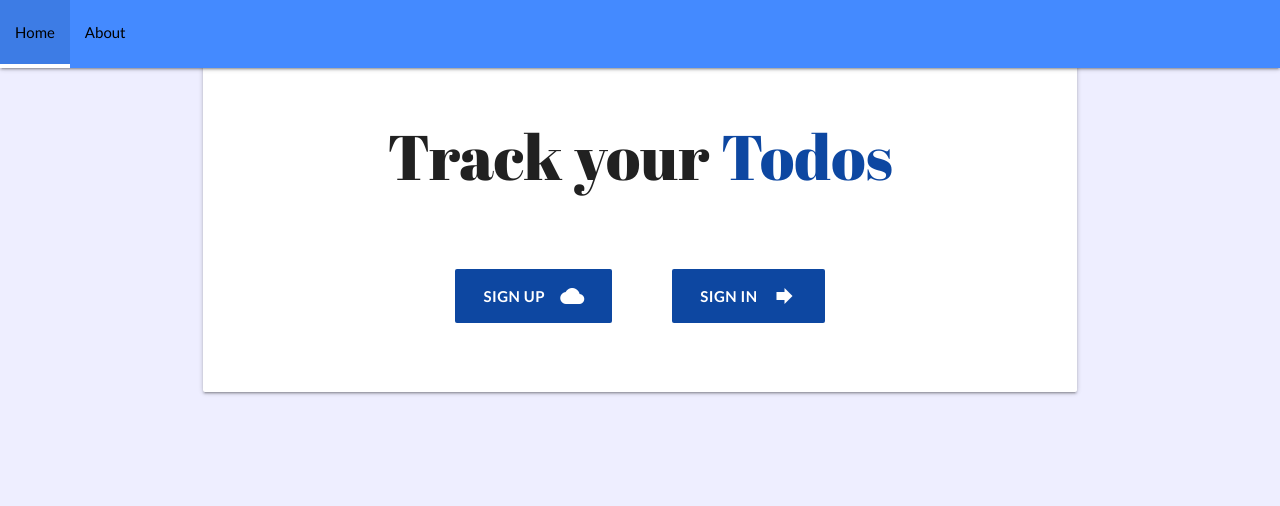
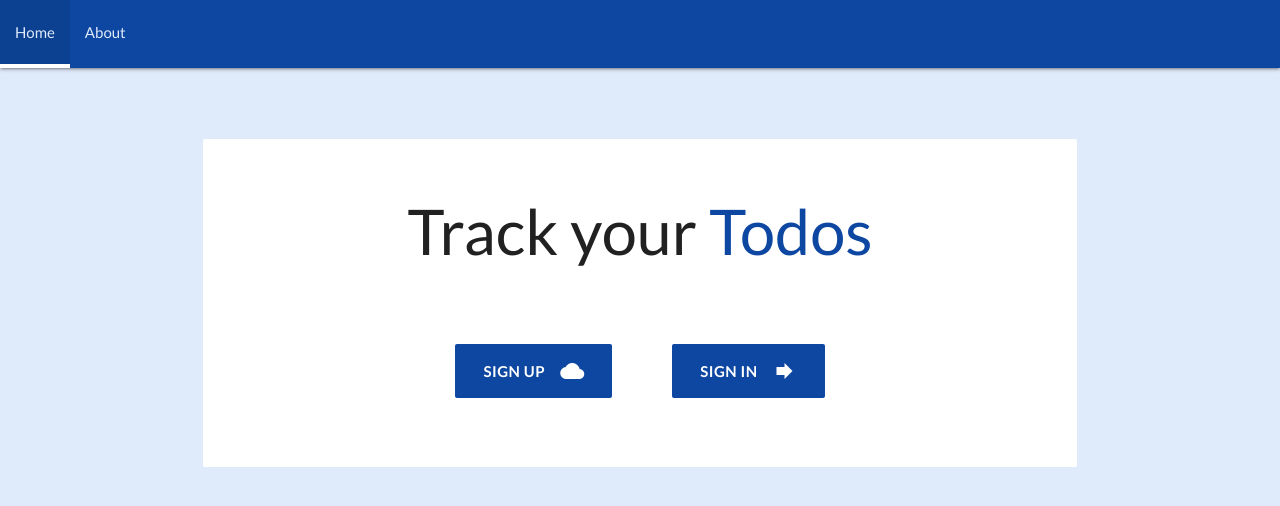
Before and after one commit to akshajb/todoapp, a Vue app: page / in a window 1280 px wide. Shown: the top 506 px of the page. Built offline with nearby package versions, Linux system fonts and the light colour scheme; no server answers.

Commit message:
Color scheme and Dates computed

```diff
--- a/src/App.vue
+++ b/src/App.vue
@@ -22,9 +22,15 @@ export default {
 </script>
 <style>
 @import url("https://fonts.googleapis.com/css2?family=Lato:wght@100;300;400;700&display=swap");
+:root {
+  --main_one: #0d47a1;
+  --main_two: #dfeafb;
+  --main_three: #3dedff;
+}
+
 body {
   font-family: "Lato", sans-serif;
-  background: #eeeeff;
+  background: var(--main_two);
 }
 h2 {
   font-weight: 300 !important;
--- a/src/components/Navbar.vue
+++ b/src/components/Navbar.vue
@@ -1,13 +1,13 @@
 <template>
   <div class="Navbar navbar-fixed">
-    <nav class="nav-extended blue accent-2">
+    <nav class="nav-extended blue darken-4">
       <div class="nav-wrapper">
         <ul class="center">
           <li>
-            <router-link class="black-text" to="/">Home</router-link>
+            <router-link class="secondary" to="/">Home</router-link>
           </li>
           <li>
-            <router-link class="black-text" to="/about">About</router-link>
+            <router-link class="secondary" to="/about">About</router-link>
           </li>
           <li v-if="userInfo.uid">
             <a
@@ -57,6 +57,9 @@ export default {
 
 <!-- Add "scoped" attribute to limit CSS to this component only -->
 <style scoped>
+.secondary {
+  color: #dfeafb;
+}
 .modal {
   height: 100%;
 }
--- a/src/store/modules/Todos.js
+++ b/src/store/modules/Todos.js
@@ -39,6 +39,11 @@ const mutations = {
   editStatus: (state, todo) => {
     var index = state.todos.findIndex((element) => element._id == todo._id);
     state.todos[index].status = todo.status;
+  },
+
+  editDate: (state, todo) => {
+    var index = state.todos.findIndex((element) => element._id == todo._id);
+    state.todos[index].date = todo.date;
   },
 };
 
--- a/src/views/AddTodo.vue
+++ b/src/views/AddTodo.vue
@@ -1,6 +1,6 @@
 <template>
   <div class="add-todo container">
-    <h2>Add Todo</h2>
+    <h4>Add Todo</h4>
     <div class="card">
       <div class="row">
         <form class="col s12" @submit.prevent="addTodo($event)">
@@ -26,7 +26,7 @@
             <label>Due Date</label>
           </div>
           <div class="input-field col s6">
-            <button class="btn waves-effect waves-light" type="submit" name="action">
+            <button class="btn blue darken-4 waves-effect waves-light" type="submit" name="action">
               Add
               <i class="material-icons right">add_circle</i>
             </button>
@@ -98,6 +98,11 @@ export default {
 .card {
   box-shadow: none;
   padding: 1rem;
-  width: 70%;
+  width: 100%;
+}
+@media only screen and (min-width: 600px) {
+  .card {
+    width: 70%;
+  }
 }
 </style>
--- a/src/views/Dashboard.vue
+++ b/src/views/Dashboard.vue
@@ -1,6 +1,6 @@
 <template>
   <div class="home container">
-    <h2>{{userInfo.name}}'s Dashboard</h2>
+    <h4>{{userInfo.name}}'s Dashboard</h4>
     <div class="card content">
       <ul class="collection" v-if="allTodos.length">
         <li class="collection-item row" v-for="(todo, i) in allTodos" :key="i">
@@ -21,7 +21,7 @@
           <div class="date col s4 m3">
             <span class="pl-3 blue-grey-text text-darken-4 white-text">
               {{
-              todo.date
+              formatDate(todo.date)
               }}
             </span>
           </div>
@@ -60,6 +60,7 @@
 <script>
 // @ is an alias to /src
 import { mapGetters, mapActions } from "vuex";
+import moment from "moment";
 export default {
   name: "Dashboard",
   components: {},
@@ -76,6 +77,9 @@ export default {
     ...mapActions(["getAllTodos"]),
     editTodo(todo) {
       this.$router.push({ name: "EditTodo", params: { newTodo: todo } });
+    },
+    formatDate(date) {
+      return moment(date).format("MMM DD, YYYY");
     }
   },
   computed: {
@@ -94,7 +98,7 @@ export default {
   box-shadow: none;
 }
 .collection {
-  background-color: #eeeeff;
+  background-color: var(--main_two);
   border: none;
 }
 .collection .collection-item {
--- a/src/views/EditTodo.vue
+++ b/src/views/EditTodo.vue
@@ -1,7 +1,7 @@
 <template>
   <div class="edit-todo container">
-    <h2>Edit Todo</h2>
-    <div class="card">
+    <h4>Edit Todo</h4>
+    <div class="card" v-if="newTodo">
       <div class="row">
         <form class="col s12" @submit.prevent="editTodo($event)">
           <div class="input-field col s12">
@@ -22,17 +22,24 @@
             <label>Status</label>
           </div>
           <div class="input-field col s6">
-            <input name="date" type="text" class="datepicker" ref="date" />
+            <input
+              name="date"
+              type="text"
+              class="datepicker"
+              :value="date"
+              ref="date"
+              @change="changeDate"
+            />
             <label>Due Date</label>
           </div>
           <div class="input-field col s6">
-            <button class="btn waves-effect waves-light" type="submit" name="action">
+            <button class="btn blue darken-4 waves-effect waves-light" type="submit" name="action">
               Edit
               <i class="material-icons right">edit</i>
             </button>
             <button
-              v-on:click="deleteTodo"
-              class="delete btn-floating btn-small waves-effect waves-light center"
+              data-target="deleteModal"
+              class="delete btn-floating btn-small waves-effect waves-light center modal-trigger"
               type="button"
             >
               <i class="material-icons red right">delete</i>
@@ -41,12 +48,28 @@
         </form>
       </div>
     </div>
+    <!-- Modal Markup -->
+    <div id="deleteModal" class="modal">
+      <div class="modal-content">
+        <h4>Are you sure you want to delete this Todo ?</h4>
+      </div>
+      <div class="modal-footer">
+        <a
+          href="#!"
+          class="btn modal-close waves-effect red waves-green white-text"
+          v-on:click="deleteTodo"
+        >
+          <i class="material-icons red right">delete</i>
+          Delete
+        </a>
+      </div>
+    </div>
   </div>
 </template>
 <script>
 import M from "materialize-css";
 import { mapActions } from "vuex";
-
+import moment from "moment";
 export default {
   name: "EditTodo",
   props: {
@@ -90,6 +113,11 @@ export default {
           _id: this.newTodo._id
         });
       }
+    },
+    date: {
+      get() {
+        return moment(this.newTodo.date).format("MMM DD, YYYY");
+      }
     }
   },
   mounted() {
@@ -99,17 +127,23 @@ export default {
     inputs.forEach(input => {
       input.focus();
     });
-    M.Datepicker.init(elems, {});
+    const instances = M.Datepicker.init(elems, {});
+    instances[0].setDate(this.newTodo.date);
   },
   methods: {
+    changeDate() {
+      var instance = M.Datepicker.getInstance(this.$refs.date);
+      this.$store.commit("editDate", {
+        date: instance.date,
+        _id: this.newTodo._id
+      });
+    },
     editTodo() {
-      var instance = M.Datepicker.getInstance(this.$refs.date);
-      this.newTodo.date = instance.date;
       if (
+        this.newTodo.date &&
         this.newTodo.title &&
         this.newTodo.desc &&
-        this.newTodo.status &&
-        this.newTodo.date
+        this.newTodo.status
       ) {
         this.changeTodo(this.newTodo)
           .then(data => {
@@ -152,10 +186,18 @@ export default {
 .card {
   box-shadow: none;
   padding: 1rem;
-  width: 70%;
+  width: 100%;
 }
 .delete {
   margin-left: 0.5rem;
   color: red;
 }
+.modal {
+  top: 30% !important;
+}
+@media only screen and (min-width: 600px) {
+  .card {
+    width: 70%;
+  }
+}
 </style>
--- a/src/views/Home.vue
+++ b/src/views/Home.vue
@@ -10,7 +10,10 @@
             </h1>
           </div>
           <div class="card-content">
-            <router-link :to="{name: 'Signup'}" class="btn blue darken-4 btn-large">
+            <router-link
+              :to="{name: 'Signup'}"
+              class="btn blue darken-4 waves-effect waves-ripple btn-large"
+            >
               Sign up
               <i class="material-icons right">cloud</i>
             </router-link>
@@ -40,12 +43,10 @@ export default {
 .card {
   text-align: center;
   padding: 1rem;
-  margin: auto;
+  margin-top: 5rem;
+  box-shadow: none;
 }
-.banner-text {
-  /* width: 50%; */
-  font-family: "Abril Fatface", cursive;
-}
+
 .btn {
   margin: 2rem;
   font-weight: 600;
```
